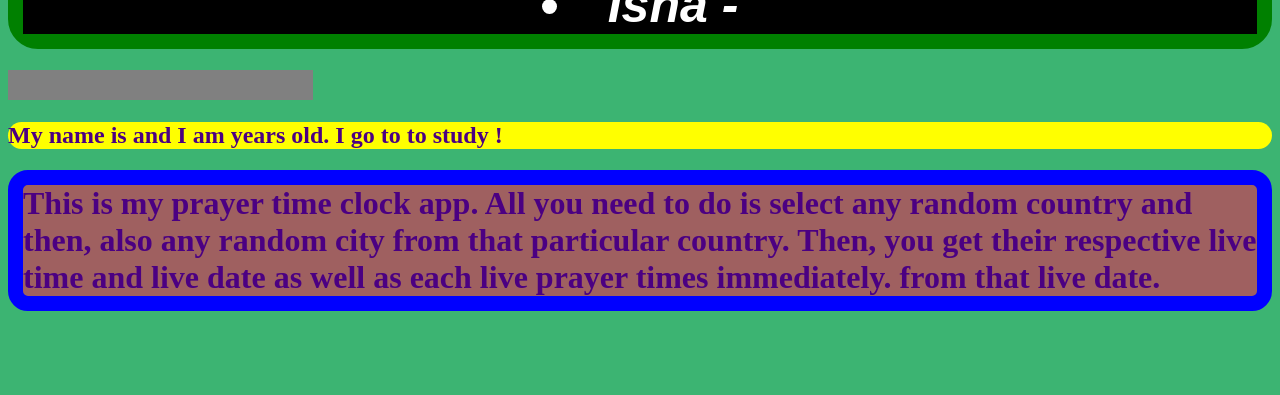
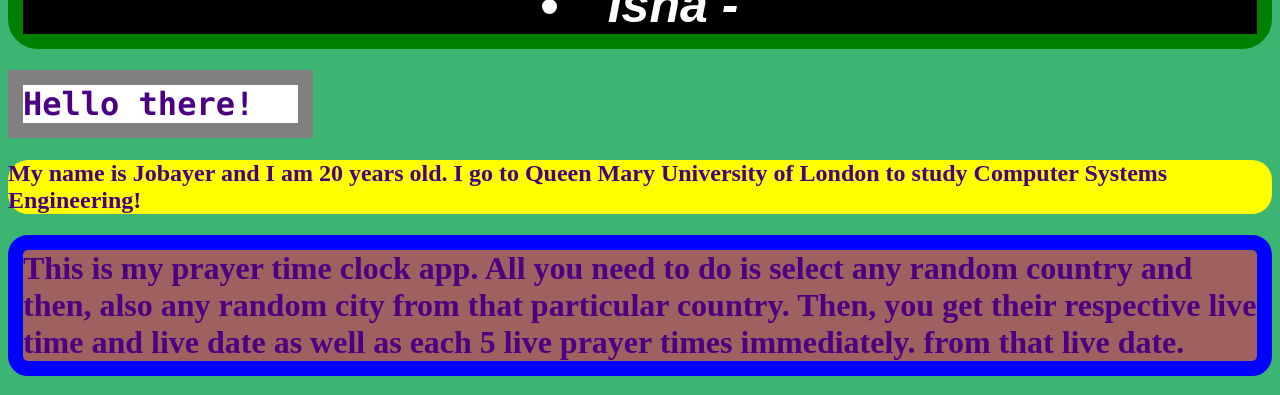
Before and after one commit to JKBoy2244/Clock-App, a React (Vite) app: page / in a window 1280 px wide. Shown: the part 414-809 px from the top of the page. Built offline with nearby package versions, Linux system fonts and the light colour scheme; no server answers.

Commit message:
Update App.jsx

```diff
--- a/src/App.jsx
+++ b/src/App.jsx
@@ -2,5 +2,5 @@ import Clock from "./clock";
 import "./index.css";
 
 export default function App() {
-  return <Clock />;
+  return <Clock intro="Hello there!" name="Jobayer" age={20} university="Queen Mary University of London" course="Computer Systems Engineering" number={5} />;;
 }
```
